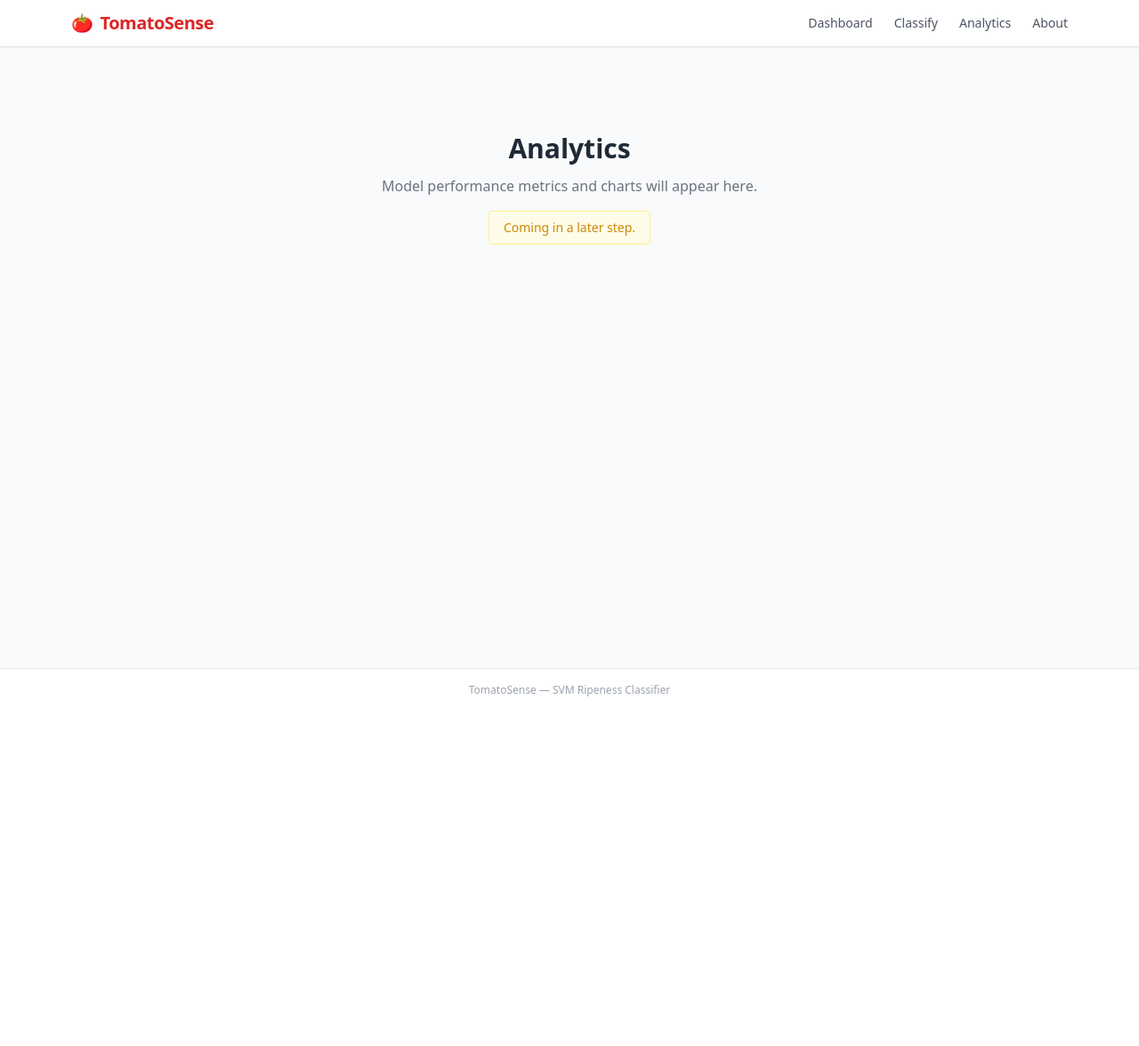
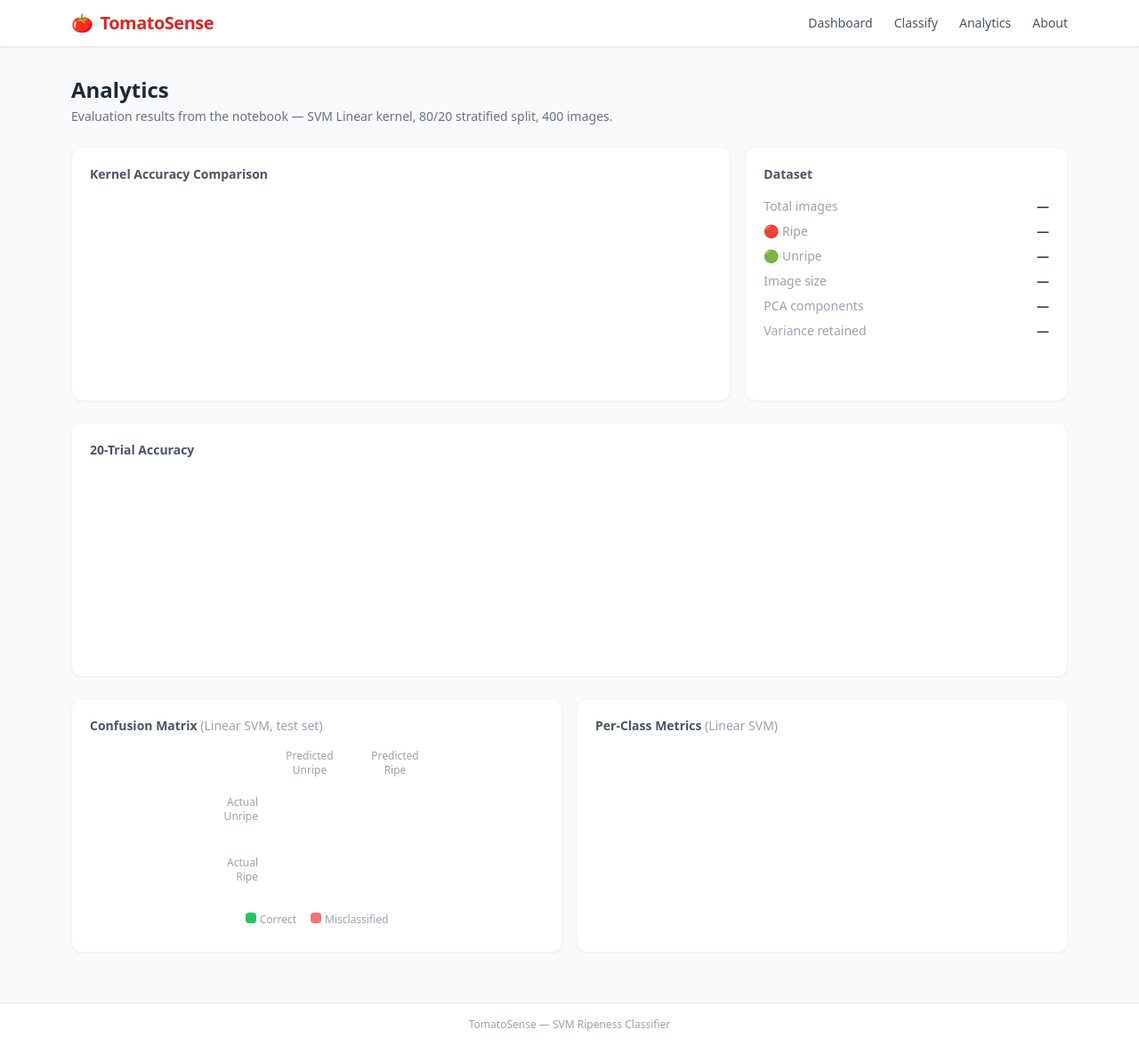
Before and after one commit to rhengtl/tomatosense, a FastAPI app: page /analytics in a window 1280 px wide. Shown: the whole page at 89% size. Before the commit the page ends 783 px from the top, so only its background shows below. Run offline with FastAPI, Linux system fonts and the light colour scheme; a map, chart or similar area stays blank; some libraries are stand-ins or nearby versions.

Commit message:
feat: add analytics dashboard and visualizations

```diff
--- a/backend/app.py
+++ b/backend/app.py
@@ -15,6 +15,42 @@ FRONTEND_DIR  = BASE_DIR.parent / "frontend"
 PIPELINE_PATH = BASE_DIR / "models" / "pipeline.pkl"
 
 ALLOWED_TYPES = {"image/jpeg", "image/png", "image/webp", "image/bmp"}
+
+# Evaluation results reproduced directly from the notebook run.
+ANALYTICS_DATA = {
+    "kernel_comparison": {
+        "kernels":    ["Linear", "RBF", "Polynomial"],
+        "accuracies": [92.50, 87.50, 55.00],
+        "best":       "Linear",
+    },
+    "classification_report": {
+        "Unripe":   {"precision": 0.9474, "recall": 0.9000, "f1": 0.9231, "support": 40},
+        "Ripe":     {"precision": 0.9048, "recall": 0.9500, "f1": 0.9268, "support": 40},
+        "accuracy": 0.9250,
+    },
+    # rows = actual class, cols = predicted class  [[TN, FP], [FN, TP]]
+    "confusion_matrix": [[36, 4], [2, 38]],
+    "trials": {
+        "accuracies": [
+            87.5, 87.5, 87.5, 100.0, 87.5, 100.0, 100.0, 87.5,
+            87.5, 100.0, 75.0, 100.0, 75.0, 100.0, 100.0, 100.0,
+            87.5, 87.5, 100.0, 100.0,
+        ],
+        "mean": 92.50,
+        "std":  8.51,
+        "min":  75.00,
+        "max":  100.00,
+    },
+    "dataset": {
+        "total":             400,
+        "ripe":              200,
+        "unripe":            200,
+        "pca_components":    100,
+        "explained_variance": 99.7,
+        "img_size":          64,
+        "sources":           ["sumn2u/riped-and-unriped-tomato-dataset", "nexuswho/tomatofruits"],
+    },
+}
 
 pipeline: dict | None = None
 predictions_log: deque = deque(maxlen=50)
@@ -55,6 +91,11 @@ def health():
         info["explained_variance"] = pipeline.get("explained_variance")
         info["kernel"]             = pipeline.get("kernel")
     return info
+
+
+@app.get("/analytics-data")
+def analytics_data():
+    return ANALYTICS_DATA
 
 
 @app.get("/stats")
--- a/frontend/templates/analytics.html
+++ b/frontend/templates/analytics.html
@@ -2,11 +2,91 @@
 {% block title %}Analytics — TomatoSense{% endblock %}
 
 {% block content %}
-<div class="text-center py-16">
-  <h1 class="text-3xl font-bold text-gray-800 mb-3">Analytics</h1>
-  <p class="text-gray-500">Model performance metrics and charts will appear here.</p>
-  <p class="mt-4 text-sm text-yellow-600 bg-yellow-50 border border-yellow-200 rounded px-4 py-2 inline-block">
-    Coming in a later step.
-  </p>
+<h1 class="text-2xl font-bold text-gray-800 mb-1">Analytics</h1>
+<p class="text-gray-500 text-sm mb-6">
+  Evaluation results from the notebook — SVM Linear kernel, 80/20 stratified split, 400 images.
+</p>
+
+<!-- ── Row 1: Kernel comparison + Dataset info ────────────────────────────── -->
+<div class="grid grid-cols-1 lg:grid-cols-3 gap-4 mb-6">
+
+  <!-- Kernel bar chart -->
+  <div class="lg:col-span-2 bg-white rounded-xl border border-gray-100 shadow-sm p-5">
+    <h2 class="text-sm font-semibold text-gray-600 mb-4">Kernel Accuracy Comparison</h2>
+    <div class="relative h-52">
+      <canvas id="chart-kernels"></canvas>
+    </div>
+  </div>
+
+  <!-- Dataset card -->
+  <div class="bg-white rounded-xl border border-gray-100 shadow-sm p-5">
+    <h2 class="text-sm font-semibold text-gray-600 mb-4">Dataset</h2>
+    <ul id="dataset-info" class="space-y-2 text-sm text-gray-700">
+      <li class="flex justify-between"><span class="text-gray-400">Total images</span><strong id="ds-total">—</strong></li>
+      <li class="flex justify-between"><span class="text-gray-400">🔴 Ripe</span><strong id="ds-ripe">—</strong></li>
+      <li class="flex justify-between"><span class="text-gray-400">🟢 Unripe</span><strong id="ds-unripe">—</strong></li>
+      <li class="flex justify-between"><span class="text-gray-400">Image size</span><strong id="ds-imgsize">—</strong></li>
+      <li class="flex justify-between"><span class="text-gray-400">PCA components</span><strong id="ds-pca">—</strong></li>
+      <li class="flex justify-between"><span class="text-gray-400">Variance retained</span><strong id="ds-var">—</strong></li>
+    </ul>
+  </div>
 </div>
+
+<!-- ── Row 2: 20-trial line chart ─────────────────────────────────────────── -->
+<div class="bg-white rounded-xl border border-gray-100 shadow-sm p-5 mb-6">
+  <div class="flex items-start justify-between mb-4 gap-4 flex-wrap">
+    <h2 class="text-sm font-semibold text-gray-600">20-Trial Accuracy</h2>
+    <div id="trial-summary" class="flex gap-4 text-xs text-gray-500 flex-wrap"></div>
+  </div>
+  <div class="relative h-52">
+    <canvas id="chart-trials"></canvas>
+  </div>
+</div>
+
+<!-- ── Row 3: Confusion matrix + Per-class metrics ───────────────────────── -->
+<div class="grid grid-cols-1 lg:grid-cols-2 gap-4 mb-6">
+
+  <!-- Confusion matrix -->
+  <div class="bg-white rounded-xl border border-gray-100 shadow-sm p-5">
+    <h2 class="text-sm font-semibold text-gray-600 mb-4">Confusion Matrix <span class="font-normal text-gray-400">(Linear SVM, test set)</span></h2>
+    <div class="flex flex-col items-center">
+      <!-- Column headers -->
+      <div class="flex mb-1 ml-20">
+        <p class="text-xs text-gray-400 text-center w-24">Predicted<br>Unripe</p>
+        <p class="text-xs text-gray-400 text-center w-24">Predicted<br>Ripe</p>
+      </div>
+      <!-- Row: Actual Unripe -->
+      <div class="flex items-center mb-1">
+        <p class="text-xs text-gray-400 text-right w-20 pr-2">Actual<br>Unripe</p>
+        <div id="cm-00" class="w-24 h-16 rounded-lg flex flex-col items-center justify-center text-white font-bold text-xl mr-1">—</div>
+        <div id="cm-01" class="w-24 h-16 rounded-lg flex flex-col items-center justify-center text-white font-bold text-xl">—</div>
+      </div>
+      <!-- Row: Actual Ripe -->
+      <div class="flex items-center">
+        <p class="text-xs text-gray-400 text-right w-20 pr-2">Actual<br>Ripe</p>
+        <div id="cm-10" class="w-24 h-16 rounded-lg flex flex-col items-center justify-center text-white font-bold text-xl mr-1">—</div>
+        <div id="cm-11" class="w-24 h-16 rounded-lg flex flex-col items-center justify-center text-white font-bold text-xl">—</div>
+      </div>
+      <!-- Legend -->
+      <div class="flex gap-4 mt-4 text-xs text-gray-400">
+        <span><span class="inline-block w-3 h-3 rounded bg-green-500 mr-1"></span>Correct</span>
+        <span><span class="inline-block w-3 h-3 rounded bg-red-400 mr-1"></span>Misclassified</span>
+      </div>
+    </div>
+  </div>
+
+  <!-- Per-class metrics -->
+  <div class="bg-white rounded-xl border border-gray-100 shadow-sm p-5">
+    <h2 class="text-sm font-semibold text-gray-600 mb-4">Per-Class Metrics <span class="font-normal text-gray-400">(Linear SVM)</span></h2>
+    <div class="relative h-52">
+      <canvas id="chart-metrics"></canvas>
+    </div>
+  </div>
+</div>
+
 {% endblock %}
+
+{% block scripts %}
+<script src="https://cdn.jsdelivr.net/npm/chart.js@4.4.6/dist/chart.umd.min.js"></script>
+<script src="/static/js/analytics.js"></script>
+{% endblock %}
```
